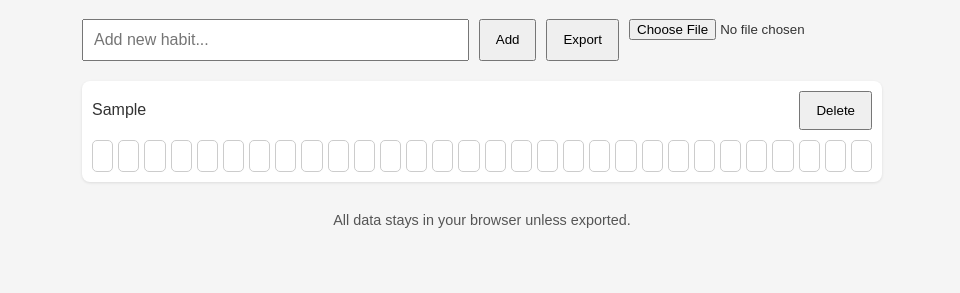
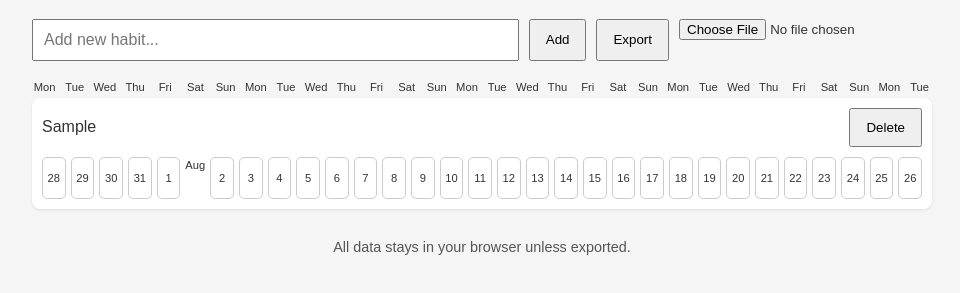
Before and after one commit to Yad-N-yesh/streak.site, a plain HTML site: page index.html in a window 1280 px wide. Both pictures are taken after typing "Sample" into the empty fields and a click on the button "Add". Shown: the part 81-374 px from the top of the page, without its empty margins (158-1118 px from the left). Drawn offline with Linux system fonts and the light colour scheme.

Commit message:
Update index.html

```diff
--- a/index.html
+++ b/index.html
@@ -6,7 +6,7 @@
 <title>Life of Discipline — Habit Tracker</title>
 <style>
   body { font-family: Arial, sans-serif; background: #f5f5f5; color: #333; margin: 0; padding: 0; }
-  .container { max-width: 800px; margin: auto; padding: 20px; }
+  .container { max-width: 900px; margin: auto; padding: 20px; }
   h1 { text-align: center; }
   .habit-input { display: flex; gap: 10px; margin-bottom: 20px; }
   input[type=text] { flex: 1; padding: 10px; font-size: 1em; }
@@ -14,8 +14,11 @@
   .habit { background: #fff; padding: 10px; margin-bottom: 10px; border-radius: 8px; box-shadow: 0 1px 3px rgba(0,0,0,0.1); }
   .habit-header { display: flex; justify-content: space-between; align-items: center; }
   .checks { display: flex; overflow-x: auto; gap: 5px; margin-top: 10px; }
-  .check { width: 30px; height: 30px; border: 1px solid #ccc; display: flex; justify-content: center; align-items: center; border-radius: 5px; cursor: pointer; }
+  .check { width: 40px; height: 40px; border: 1px solid #ccc; display: flex; justify-content: center; align-items: center; border-radius: 5px; cursor: pointer; font-size: 0.7em; text-align: center; flex-direction: column; }
   .checked { background: #4caf50; color: white; }
+  .month-label { font-size: 0.7em; text-align: center; margin-top: 2px; }
+  .top-bar { display: flex; overflow-x: auto; gap: 5px; margin-bottom: 5px; font-size: 0.7em; text-align: center; }
+  .day-label { width: 40px; text-align: center; }
   footer { text-align: center; margin-top: 30px; font-size: 0.9em; color: #555; }
 </style>
 </head>
@@ -28,12 +31,26 @@
   <button onclick="exportData()">Export</button>
   <input type="file" id="importFile" onchange="importData(event)">
 </div>
+<div id="topBar" class="top-bar"></div>
 <div id="habits"></div>
 <footer>All data stays in your browser unless exported.</footer>
 </div>
 <script>
 const habits = JSON.parse(localStorage.getItem('habits')) || [];
 function todayKey(date=new Date()){return date.toISOString().slice(0,10);}
+function getMonthName(monthIndex){return ['Jan','Feb','Mar','Apr','May','Jun','Jul','Aug','Sep','Oct','Nov','Dec'][monthIndex];}
+function getDayName(date){return ['Sun','Mon','Tue','Wed','Thu','Fri','Sat'][date.getDay()];}
+function renderTopBar(){
+  const topBar = document.getElementById('topBar');
+  topBar.innerHTML = '';
+  for(let i=29;i>=0;i--){
+    const date = new Date(); date.setDate(date.getDate()-i);
+    const dayDiv = document.createElement('div');
+    dayDiv.className = 'day-label';
+    dayDiv.textContent = getDayName(date);
+    topBar.appendChild(dayDiv);
+  }
+}
 function renderHabits(){
   const container = document.getElementById('habits');
   container.innerHTML = '';
@@ -51,43 +68,29 @@ function renderHabits(){
     div.appendChild(header);
     const checksDiv = document.createElement('div');
     checksDiv.className = 'checks';
-    for(let i=0;i<30;i++){
+    for(let i=29;i>=0;i--){
       const date = new Date(); date.setDate(date.getDate()-i);
       const key = todayKey(date);
+      const day = date.getDate();
+      const month = date.getMonth();
       const check = document.createElement('div');
       check.className = 'check';
-      if(h.checks && h.checks[key]){check.classList.add('checked'); check.textContent='✓';}
-      check.title=key;
+      if(h.checks && h.checks[key]){check.classList.add('checked'); check.textContent = '✓';}
+      else { check.textContent = day; }
+      check.title = key;
       check.onclick=()=>{h.checks = h.checks||{}; h.checks[key] ? delete h.checks[key] : h.checks[key]=true; saveHabits(); renderHabits();};
       checksDiv.appendChild(check);
+      if(day === 1){ const monthDiv = document.createElement('div'); monthDiv.className = 'month-label'; monthDiv.textContent = getMonthName(month); checksDiv.appendChild(monthDiv); }
     }
     div.appendChild(checksDiv);
     container.appendChild(div);
   });
 }
-function addHabit(){
-  const input = document.getElementById('newHabit');
-  const name = input.value.trim(); if(!name) return;
-  habits.push({name,checks:{}});
-  input.value='';
-  saveHabits(); renderHabits();
-}
+function addHabit(){const input=document.getElementById('newHabit');const name=input.value.trim(); if(!name)return; habits.push({name,checks:{}}); input.value=''; saveHabits(); renderHabits();}
 function saveHabits(){localStorage.setItem('habits',JSON.stringify(habits));}
-function exportData(){
-  const blob = new Blob([JSON.stringify(habits,null,2)],{type:'application/json'});
-  const url = URL.createObjectURL(blob);
-  const a = document.createElement('a'); a.href=url; a.download='habits.json'; a.click(); URL.revokeObjectURL(url);
-}
-function importData(e){
-  const file = e.target.files[0]; if(!file) return;
-  const reader = new FileReader();
-  reader.onload = ev=>{
-    try{ const data = JSON.parse(ev.target.result); if(Array.isArray(data)){habits.splice(0,habits.length,...data); saveHabits(); renderHabits();} else alert('Invalid format'); }
-    catch(err){alert('Import failed:'+err.message);}
-  };
-  reader.readAsText(file);
-}
-renderHabits();
+function exportData(){const blob=new Blob([JSON.stringify(habits,null,2)],{type:'application/json'}); const url=URL.createObjectURL(blob); const a=document.createElement('a'); a.href=url; a.download='habits.json'; a.click(); URL.revokeObjectURL(url);}
+function importData(e){const file=e.target.files[0]; if(!file)return; const reader=new FileReader(); reader.onload=ev=>{try{ const data=JSON.parse(ev.target.result); if(Array.isArray(data)){habits.splice(0,habits.length,...data); saveHabits(); renderHabits();} else alert('Invalid format');} catch(err){alert('Import failed:'+err.message);}}; reader.readAsText(file);}
+renderTopBar(); renderHabits();
 </script>
 </body>
 </html>
```
